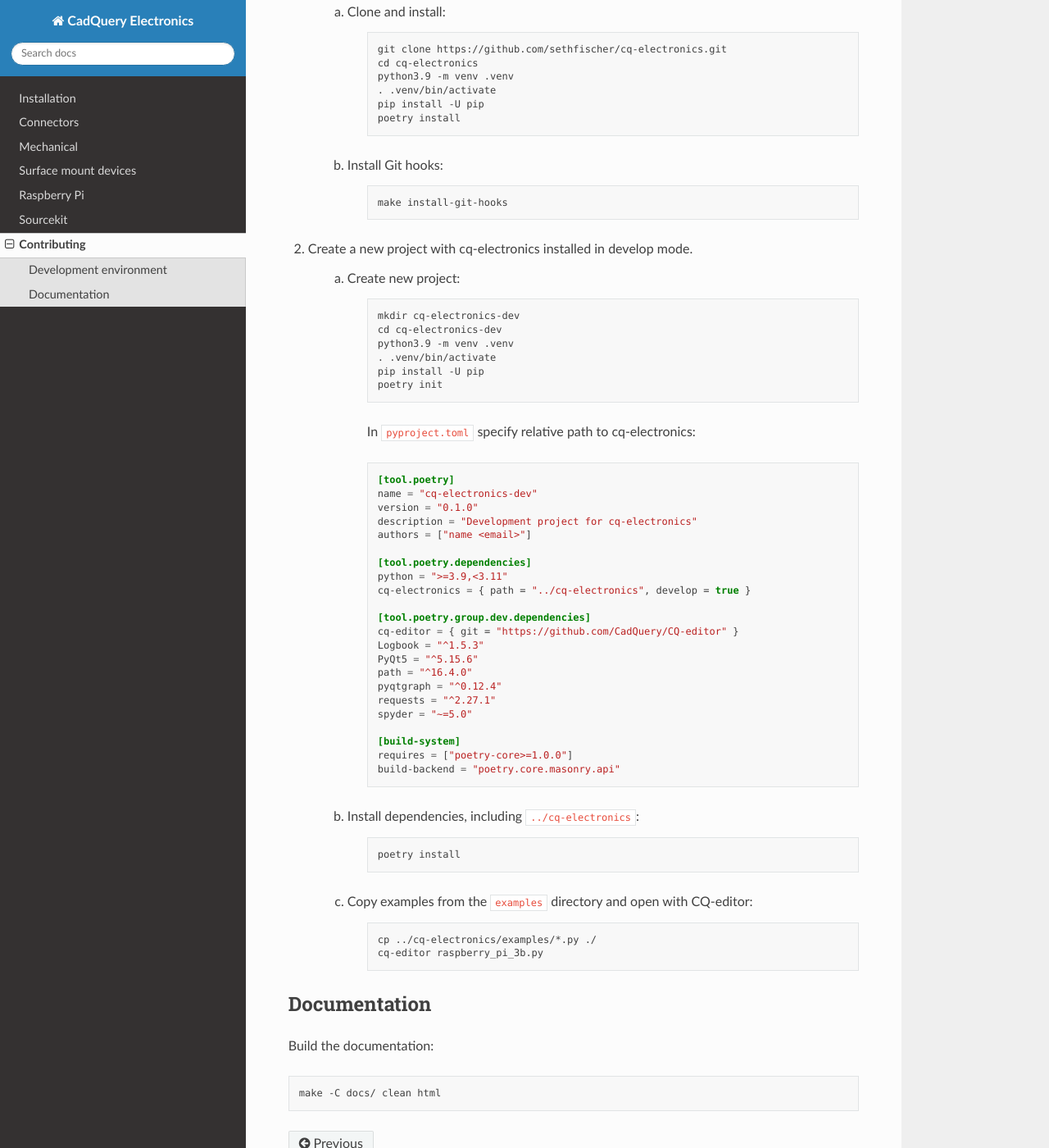
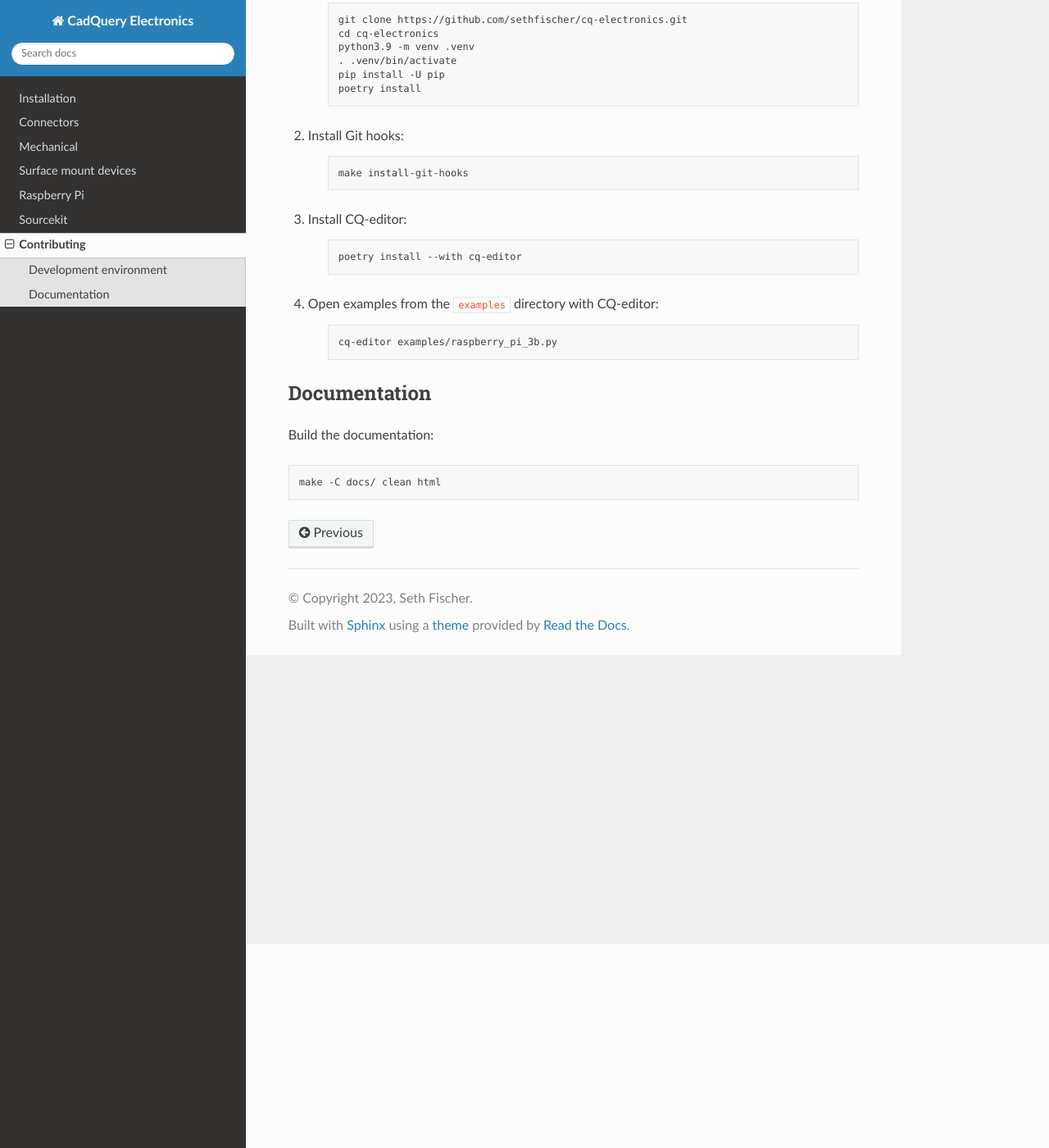
Before and after one commit to sethfischer/cq-electronics, a Sphinx documentation site: the page built from docs/contributing.rst, in a window 1280 px wide and 1400 px high, scrolled down 249 px. Shown: the whole window at 82% size. Built offline with Sphinx 7.4.7 and the Read the Docs theme 2.0.0, drawn with Linux system fonts in a browser that asks for light colours; some of the changed text lies outside the part shown.

Commit message:
docs: refactor contributing section

```diff
--- a/docs/contributing.rst
+++ b/docs/contributing.rst
@@ -5,77 +5,35 @@ Contributing
 Development environment
 -----------------------
 
-#. Clone and install cq-electronics.
+#. Clone and install:
 
-    a. Clone and install:
+    .. code:: text
 
-        .. code:: text
+        git clone https://github.com/sethfischer/cq-electronics.git
+        cd cq-electronics
+        python3.9 -m venv .venv
+        . .venv/bin/activate
+        pip install -U pip
+        poetry install
 
-            git clone https://github.com/sethfischer/cq-electronics.git
-            cd cq-electronics
-            python3.9 -m venv .venv
-            . .venv/bin/activate
-            pip install -U pip
-            poetry install
+#. Install Git hooks:
 
-    b. Install Git hooks:
+    .. code:: text
 
-        .. code:: text
+        make install-git-hooks
 
-            make install-git-hooks
+#. Install CQ-editor:
 
-#. Create a new project with cq-electronics installed in develop mode.
+    .. code:: text
 
-    a. Create new project:
+        poetry install --with cq-editor
 
-        .. code:: text
+#. Open examples from the ``examples`` directory with CQ-editor:
 
-            mkdir cq-electronics-dev
-            cd cq-electronics-dev
-            python3.9 -m venv .venv
-            . .venv/bin/activate
-            pip install -U pip
-            poetry init
+    .. code:: text
 
-        In ``pyproject.toml`` specify relative path to cq-electronics:
+        cq-editor examples/raspberry_pi_3b.py
 
-        .. code:: toml
-
-            [tool.poetry]
-            name = "cq-electronics-dev"
-            version = "0.1.0"
-            description = "Development project for cq-electronics"
-            authors = ["name <email>"]
-
-            [tool.poetry.dependencies]
-            python = ">=3.9,<3.11"
-            cq-electronics = { path = "../cq-electronics", develop = true }
-
-            [tool.poetry.group.dev.dependencies]
-            cq-editor = { git = "https://github.com/CadQuery/CQ-editor" }
-            Logbook = "^1.5.3"
-            PyQt5 = "^5.15.6"
-            path = "^16.4.0"
-            pyqtgraph = "^0.12.4"
-            requests = "^2.27.1"
-            spyder = "~=5.0"
-
-            [build-system]
-            requires = ["poetry-core>=1.0.0"]
-            build-backend = "poetry.core.masonry.api"
-
-    b. Install dependencies, including ``../cq-electronics``:
-
-        .. code:: text
-
-            poetry install
-
-    c. Copy examples from the ``examples`` directory and open with CQ-editor:
-
-        .. code:: text
-
-            cp ../cq-electronics/examples/*.py ./
-            cq-editor raspberry_pi_3b.py
 
 Documentation
 -------------
```
Also changed, not shown: other parts of docs/contributing.rst (+0 -4 lines), pyproject.toml (+11 -1 lines), 1 other file.
